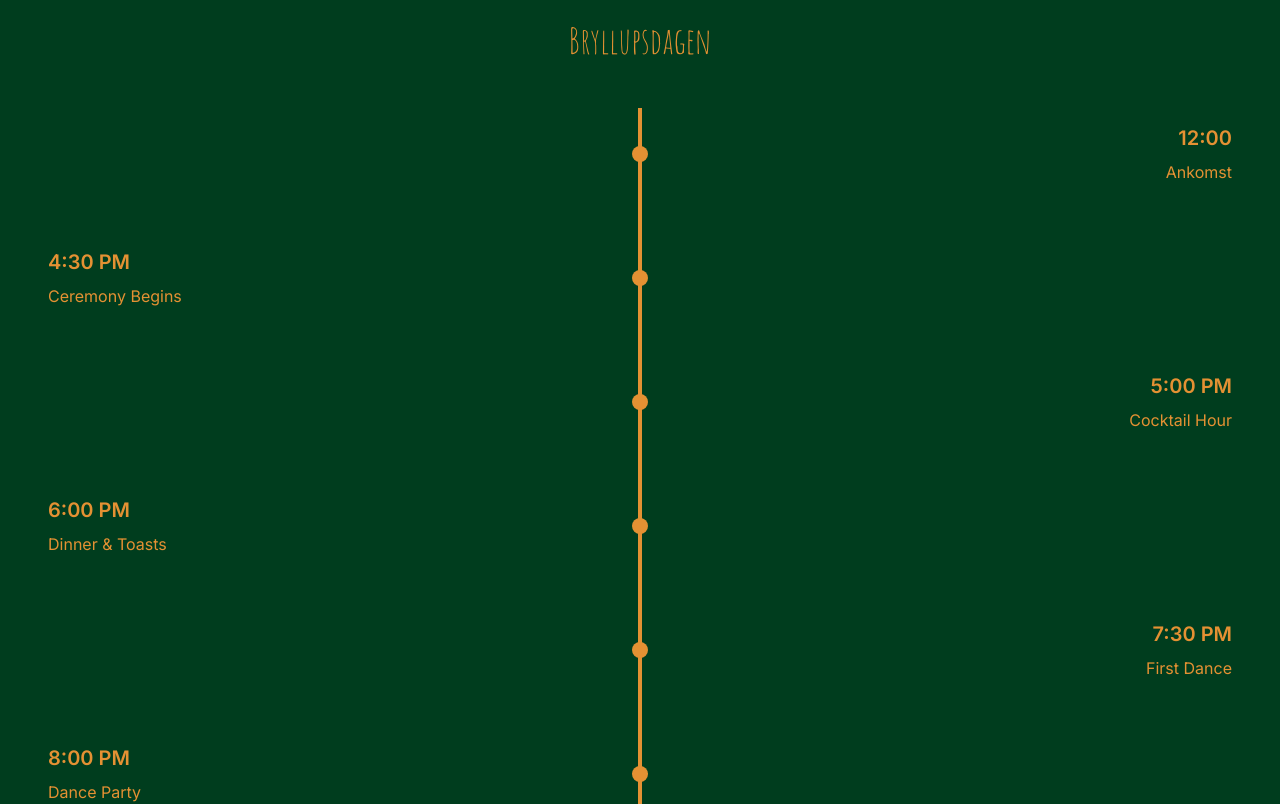
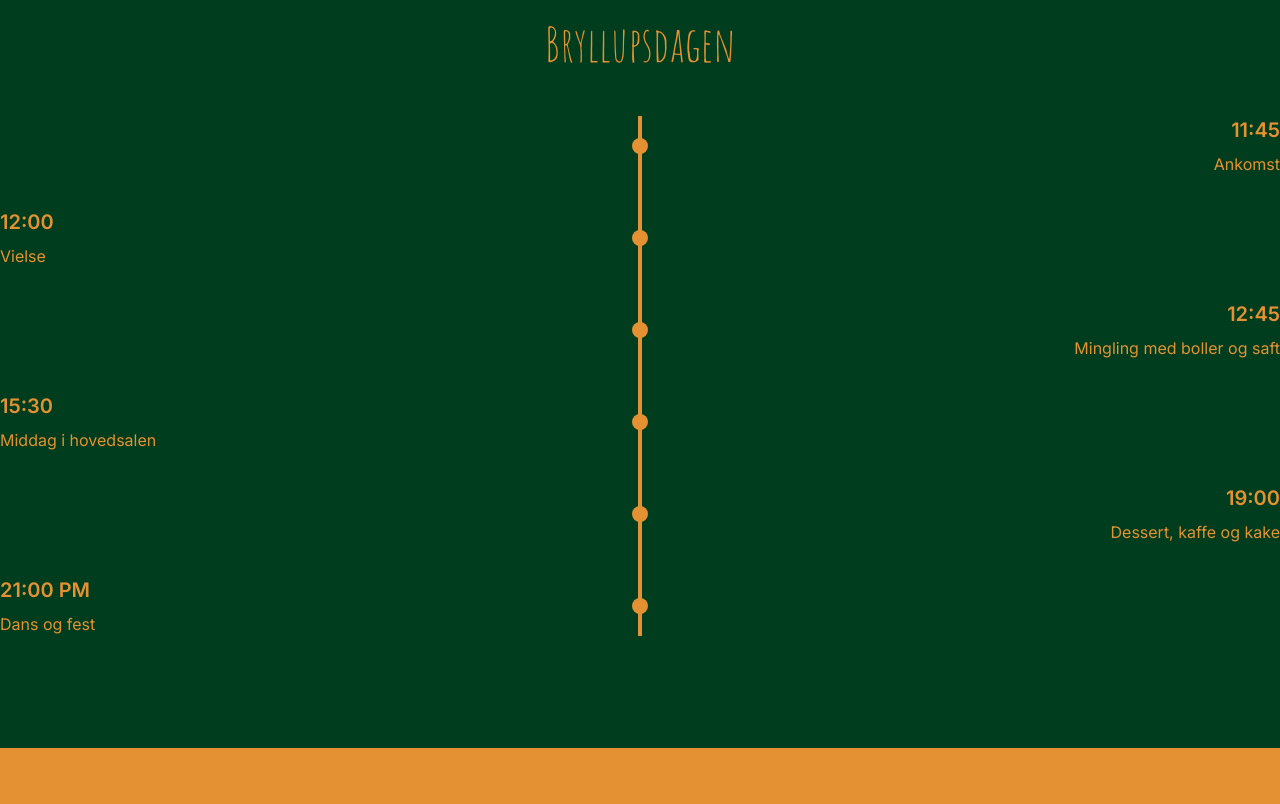
Before and after one commit to larissabakken/website-weeding, a Next.js app: page / in a window 1280 px wide. Shown: the part 1260-2064 px from the top of the page. Built offline with nearby package versions, Linux system fonts and the light colour scheme.

Commit message:
use real timeline

```diff
--- a/components/Timeline.tsx
+++ b/components/Timeline.tsx
@@ -3,24 +3,23 @@
 import { motion } from "framer-motion";
 
 const events = [
-  { time: "12:00", description: "Ankomst" },
-  { time: "4:30 PM", description: "Ceremony Begins" },
-  { time: "5:00 PM", description: "Cocktail Hour" },
-  { time: "6:00 PM", description: "Dinner & Toasts" },
-  { time: "7:30 PM", description: "First Dance" },
-  { time: "8:00 PM", description: "Dance Party" },
-  { time: "10:00 PM", description: "Farewell & Sendoff" },
+  { time: "11:45", description: "Ankomst" },
+  { time: "12:00", description: "Vielse" },
+  { time: "12:45", description: "Mingling med boller og saft" },
+  { time: "15:30", description: "Middag i hovedsalen" },
+  { time: "19:00", description: "Dessert, kaffe og kake" },
+  { time: "21:00 PM", description: "Dans og fest" },
 ];
 
 export default function Timeline() {
   return (
-    <section className="py-20 bg-[#003d1e] text-[#e49133]">
-      <div className="container mx-auto px-4">
+    <section className="py-20 bg-forest text-peach">
+      <div className="container mx-auto">
         <motion.h2
           initial={{ opacity: 0, y: 20 }}
           whileInView={{ opacity: 1, y: 0 }}
           transition={{ duration: 0.8 }}
-          className="text-4xl font-handwriting text-center mb-12"
+          className="text-5xl font-handwriting text-center mb-12"
         >
           Bryllupsdagen
         </motion.h2>
@@ -35,9 +34,9 @@ export default function Timeline() {
                 index % 2 === 0 ? "flex-row-reverse" : ""
               }`}
             >
-              <div className="w-1/2 px-4">
+              <div className="w-1/2">
                 <div
-                  className={`p-4 rounded-lg ${
+                  className={`rounded-lg ${
                     index % 2 === 0 ? "text-right" : "text-left"
                   }`}
                 >
@@ -45,11 +44,11 @@ export default function Timeline() {
                   <p>{event.description}</p>
                 </div>
               </div>
-              <div className="w-4 h-4 bg-[#e49133] rounded-full z-10"></div>
-              <div className="w-1/2 px-4"></div>
+              <div className="w-4 h-4 bg-peach rounded-full z-10"></div>
+              <div className="w-1/2"></div>
             </motion.div>
           ))}
-          <div className="absolute top-0 bottom-0 left-1/2 w-1 bg-[#e49133] -ml-0.5"></div>
+          <div className="absolute top-0 bottom-0 left-1/2 w-1 bg-peach -ml-0.5"></div>
         </div>
       </div>
     </section>
```
